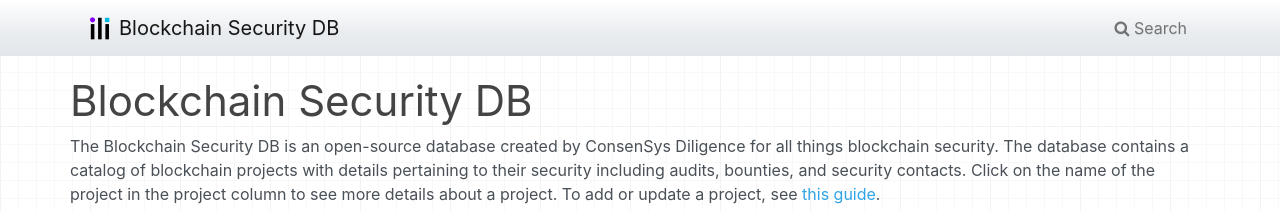
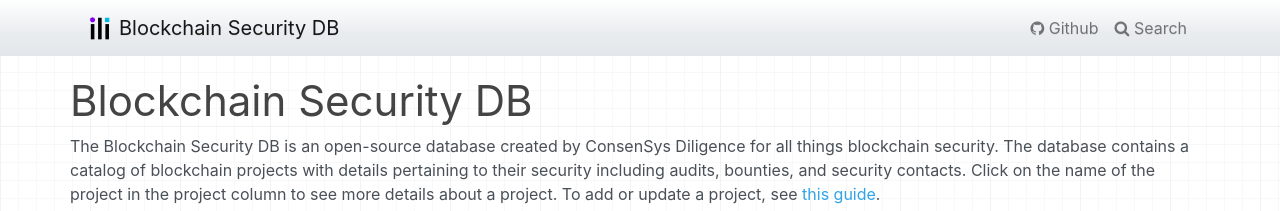
Before and after one commit to Consensys/blockchainSecurityDB, an MkDocs documentation site: the page built from docs/index.md, in a window 1280 px wide. Shown: the top 211 px of the page. Built offline with MkDocs 1.6.1, drawn with Linux system fonts in a browser that asks for light colours.

Commit message:
Add link to github repo

```diff
--- a/mkdocs.yml
+++ b/mkdocs.yml
@@ -3,5 +3,6 @@ theme:
     name: null
     custom_dir: 'theme/'
     nav_style: light
+repo: https://github.com/ConsenSys/blockchainSecurityDB
 plugins:
     - search
--- a/theme/base.html
+++ b/theme/base.html
@@ -64,7 +64,7 @@
 
                 {%- block site_name %}
                 <a class="navbar-brand" href="{{ nav.homepage.url|url }}">
-                  <img src="img/logo.png" alt="ConsenSys Diligence" class="nav-logo" />
+                  <img src="/img/logo.png" alt="ConsenSys Diligence" class="nav-logo" />
                   {{ config.site_name }}
                 </a>
                 {%- endblock %}
@@ -79,6 +79,11 @@
                 <!-- Expanded navigation -->
                 <div id="navbar-collapse" class="navbar-collapse collapse">
                     <ul class="nav navbar-nav ml-auto">
+                      <li class="nav-item">
+                        <a href="{{ config.repo }}" class="nav-link" target="_blank">
+                          <i class="fa fa-github"></i> Github
+                        </a>
+                      </li>
                       {%- block search_button %}
                         {%- if 'search' in config['plugins'] %}
                         <li class="nav-item">
```
